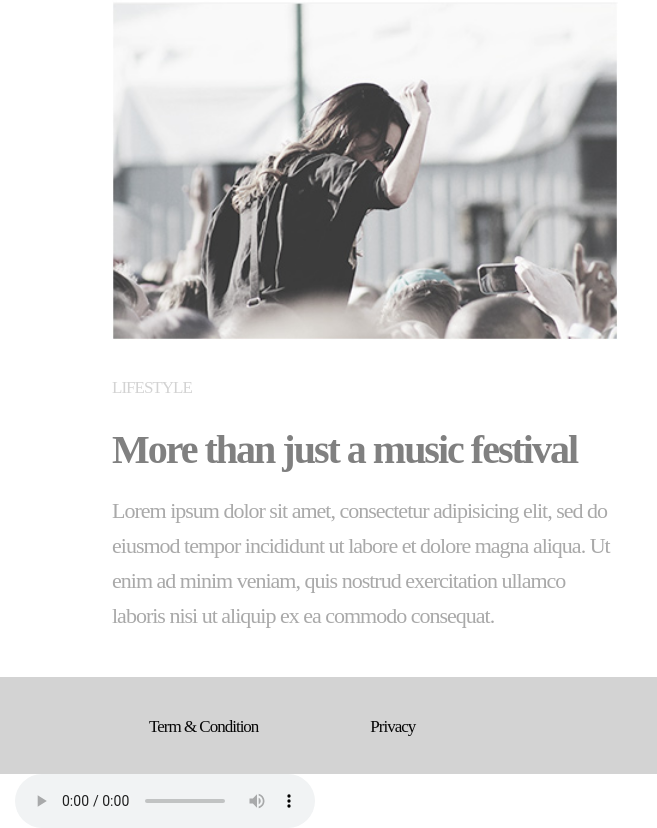
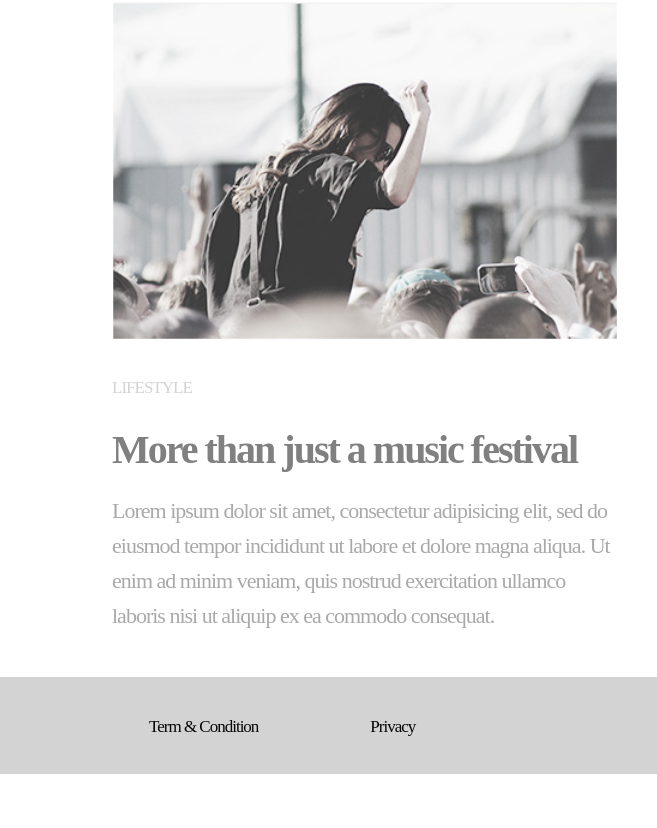
Before and after one commit to asifrahaman/layout1, a plain HTML site: page index.html in a window 1280 px wide. Shown: the part 1399-2227 px from the top of the page, 0-657 px from the left. After the commit the page ends 2173 px from the top, so only its background shows below. Drawn offline with Linux system fonts and the light colour scheme.

Commit message:
Update index.html

```diff
--- a/index.html
+++ b/index.html
@@ -101,6 +101,6 @@
 	</footer>
 	<!--footer-->
 	<div class="container">
-		<audio src="audio/one1.mp3" controls="" autoplay="true" loop></audio>
+		<audio src="audio/one1.mp3"  autoplay="true" loop></audio>
 	</div>
 </body>
```
